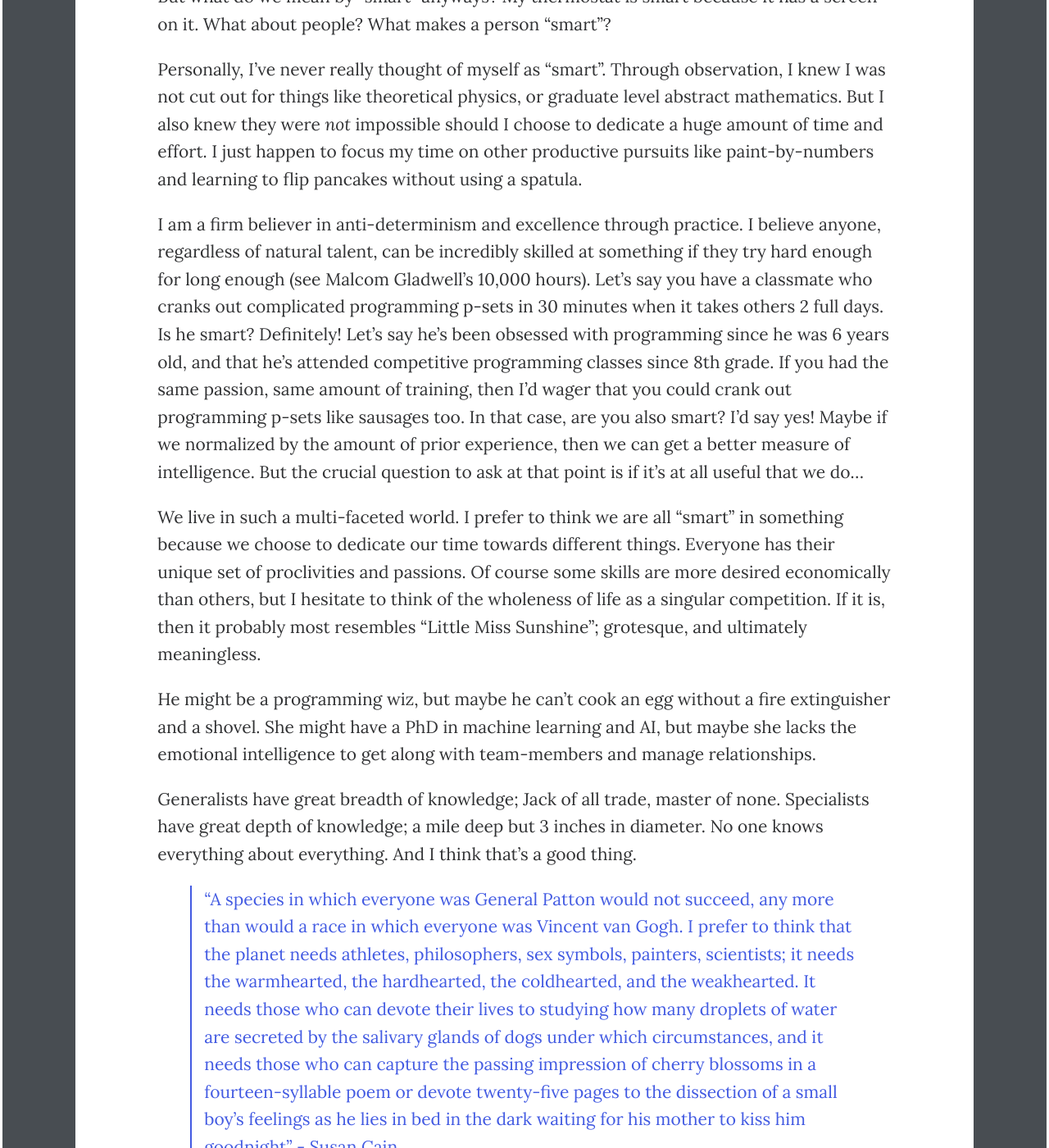
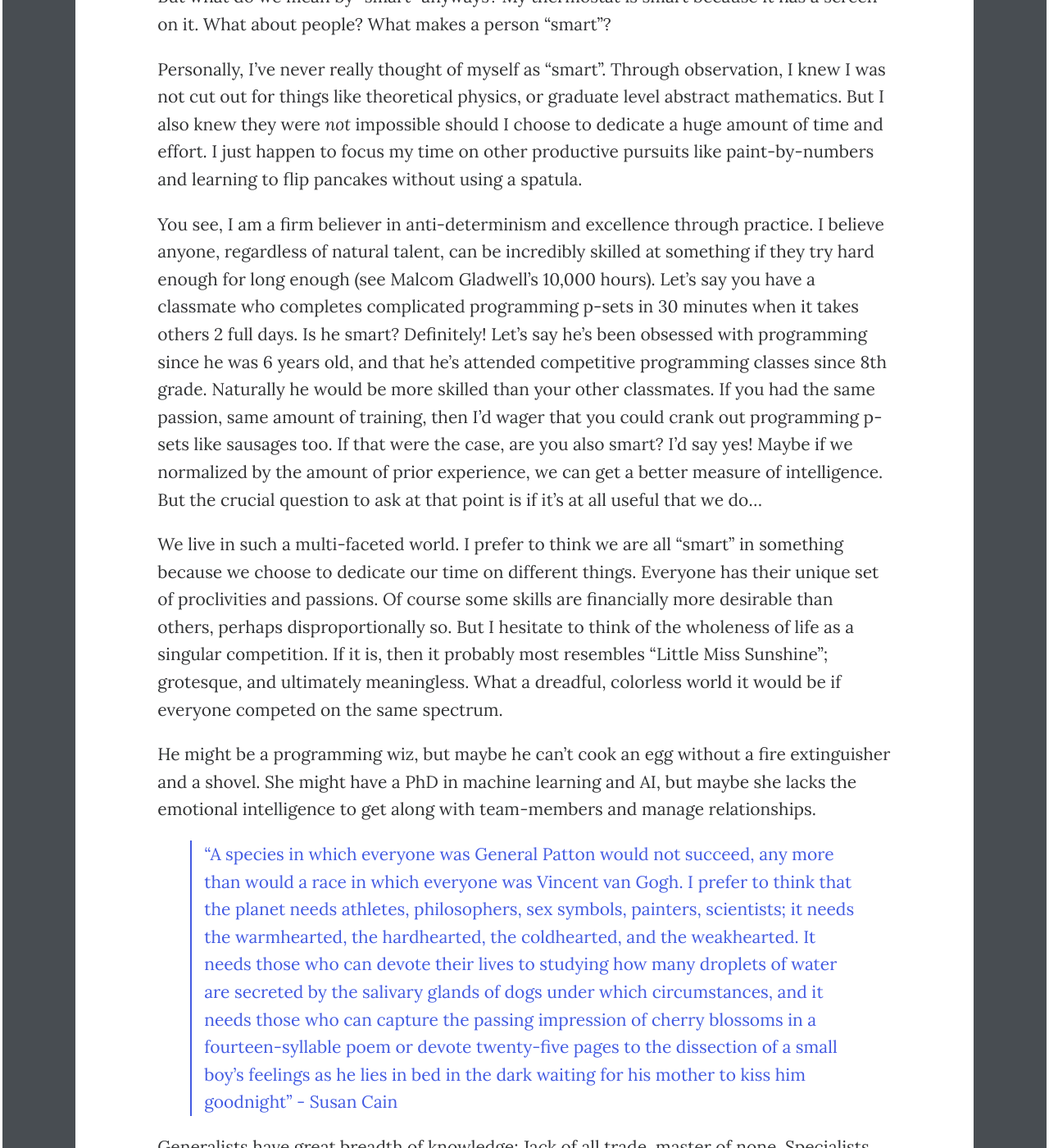
Before and after one commit to wcfrobert/wcfrobert.github.io, a Jekyll site: the page built from _posts/2023-01-23-velocityanalogy.md, in a window 1280 px wide and 1400 px high, scrolled down 413 px. Shown: the whole window at 82% size. Built offline with Jekyll 4.4.1, drawn with Linux system fonts in a browser that asks for light colours; comment, search, counter and statistics services are not loaded; some of the changed text lies outside the part shown.

Commit message:
small revisions

```diff
--- a/_posts/2023-01-23-velocityanalogy.md
+++ b/_posts/2023-01-23-velocityanalogy.md
@@ -1,7 +1,7 @@
 ---
 layout: blog-post
 categories: blog
-title: "Intelligence"
+title: "The World Is Full of Smart People"
 description: "Analogy to distance, velocity, and acceleration"
 image: assets/img/blog/velocityanalogy.png
 date: 2023-01-23
@@ -14,25 +14,23 @@
 
 Personally, I've never really thought of myself as "smart". Through observation, I knew I was not cut out for things like theoretical physics, or graduate level abstract mathematics. But I also knew they were *not* impossible should I choose to dedicate a huge amount of time and effort. I just happen to focus my time on other productive pursuits like paint-by-numbers and learning to flip pancakes without using a spatula.
 
-I am a firm believer in anti-determinism and excellence through practice. I believe anyone, regardless of natural talent, can be incredibly skilled at something if they try hard enough for long enough (see Malcom Gladwell's 10,000 hours). Let's say you have a classmate who cranks out complicated programming p-sets in 30 minutes when it takes others 2 full days. Is he smart? Definitely! Let's say he's been obsessed with programming since he was 6 years old, and that he's attended competitive programming classes since 8th grade. If you had the same passion, same amount of training, then I'd wager that you could crank out programming p-sets like sausages too. In that case, are you also smart? I'd say yes! Maybe if we normalized by the amount of prior experience, then we can get a better measure of intelligence. But the crucial question to ask at that point is if it's at all useful that we do...
+You see, I am a firm believer in anti-determinism and excellence through practice. I believe anyone, regardless of natural talent, can be incredibly skilled at something if they try hard enough for long enough (see Malcom Gladwell's 10,000 hours). Let's say you have a classmate who completes complicated programming p-sets in 30 minutes when it takes others 2 full days. Is he smart? Definitely! Let's say he's been obsessed with programming since he was 6 years old, and that he's attended competitive programming classes since 8th grade. Naturally he would be more skilled than your other classmates. If you had the same passion, same amount of training, then I'd wager that you could crank out programming p-sets like sausages too. If that were the case, are you also smart? I'd say yes! Maybe if we normalized by the amount of prior experience, we can get a better measure of intelligence. But the crucial question to ask at that point is if it's at all useful that we do...
 
-We live in such a multi-faceted world. I prefer to think we are all "smart" in something because we choose to dedicate our time towards different things. Everyone has their unique set of proclivities and passions. Of course some skills are more desired economically than others, but I hesitate to think of the wholeness of life as a singular competition. If it is, then it probably most resembles "Little Miss Sunshine"; grotesque, and ultimately meaningless.
+We live in such a multi-faceted world. I prefer to think we are all "smart" in something because we choose to dedicate our time on different things. Everyone has their unique set of proclivities and passions. Of course some skills are financially more desirable than others, perhaps disproportionally so. But I hesitate to think of the wholeness of life as a singular competition. If it is, then it probably most resembles "Little Miss Sunshine"; grotesque, and ultimately meaningless. What a dreadful, colorless world it would be if everyone competed on the same spectrum.
 
 He might be a programming wiz, but maybe he can't cook an egg without a fire extinguisher and a shovel. She might have a PhD in machine learning and AI, but maybe she lacks the emotional intelligence to get along with team-members and manage relationships.
 
-Generalists have great breadth of knowledge; Jack of all trade, master of none. Specialists have great depth of knowledge; a mile deep but 3 inches in diameter. No one knows everything about everything. And I think that's a good thing.
-
 > "A species in which everyone was General Patton would not succeed, any more than would a race in which everyone was Vincent van Gogh. I prefer to think that the planet needs athletes, philosophers, sex symbols, painters, scientists; it needs the warmhearted, the hardhearted, the coldhearted, and the weakhearted. It needs those who can devote their lives to studying how many droplets of water are secreted by the salivary glands of dogs under which circumstances, and it needs those who can capture the passing impression of cherry blossoms in a fourteen-syllable poem or devote twenty-five pages to the dissection of a small boy’s feelings as he lies in bed in the dark waiting for his mother to kiss him goodnight" - Susan Cain
 
-With all of that in mind, I think yes!
+Generalists have great breadth of knowledge; Jack of all trade, master of none. Specialists have great depth of knowledge; a mile deep but 3 inches in diameter. No one knows everything about everything. No one person can make a pencil by themselves (even though you can buy a dozen for 2 dollars at Staples). The infinite complexity of our modern world only works because we rely on each other's skill and expertise. How beautiful and inspiring!
 
-The world is indeed full of incredibly smart people.
+With all of that in mind, I think yes! The world is indeed full of incredibly smart people.
 
 
 
-## An Interesting Analogy
+## Side Note: An Interesting Analogy
 
-I think have an apt and amusing analogy to describe intelligence.
+I think have an apt analogy to describe intelligence.
 
 * Distance (from the starting line)
   * Your achievements, laurels, medals, distinctions
```
Also changed, not shown: other parts of _posts/2023-01-23-velocityanalogy.md (+1 -1 lines), _posts/2023-01-30-authenticity.md (+4 -6 lines).
